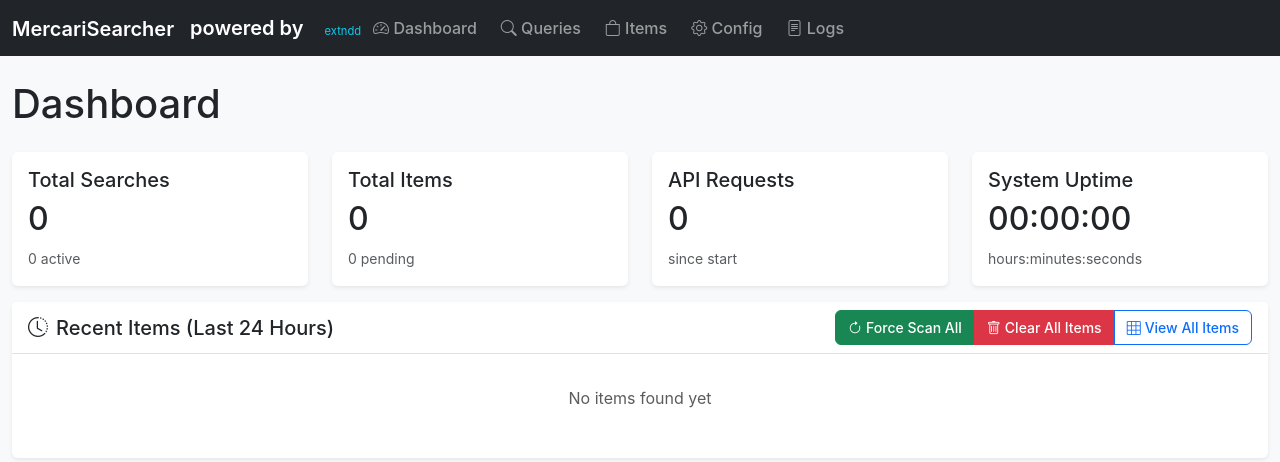
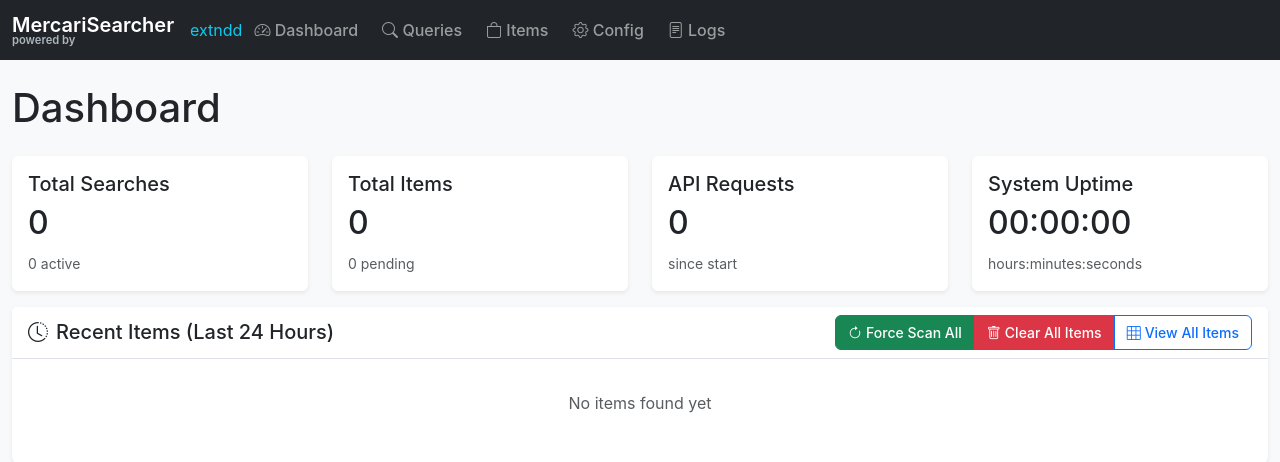
Before and after one commit to 2extndd/MRS, a Flask app: page / in a window 1280 px wide. Shown: the top 462 px of the page. Run offline with Flask 3, Linux system fonts and the light colour scheme; data that the repository does not hold is empty; some libraries are stand-ins or nearby versions.

Commit message:
fix: Header vertical layout - powered by under title

```diff
--- a/web_ui_plugin/templates/base.html
+++ b/web_ui_plugin/templates/base.html
@@ -17,9 +17,9 @@
 <body>
     <nav class="navbar navbar-expand-lg navbar-dark bg-dark">
         <div class="container-fluid">
-            <a class="navbar-brand" href="/" style="line-height: 1.3;">
-                <div style="font-size: 1.25rem; font-weight: 600; margin-bottom: -2px;">MercariSearcher</div>
-                <div style="font-size: 0.7rem; color: #adb5bd;">powered by <a href="https://t.me/extndd" target="_blank" class="text-decoration-none" style="color: #0dcaf0;">extndd</a></div>
+            <a class="navbar-brand d-flex flex-column" href="/" style="line-height: 1.2;">
+                <span style="font-size: 1.25rem; font-weight: 600;">MercariSearcher</span>
+                <span style="font-size: 0.7rem; color: #adb5bd; margin-top: -3px;">powered by <a href="https://t.me/extndd" target="_blank" class="text-decoration-none" style="color: #0dcaf0;">extndd</a></span>
             </a>
             <button class="navbar-toggler" type="button" data-bs-toggle="collapse" data-bs-target="#navbarNav">
                 <span class="navbar-toggler-icon"></span>
```
